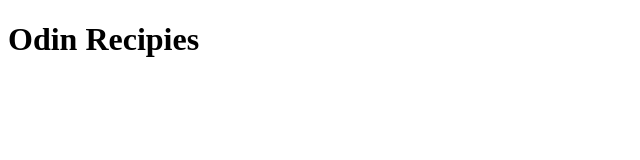
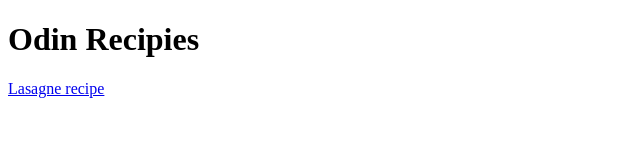
Before and after one commit to Meikyui/Odin-recipies, a plain HTML site: page index.html in a window 1280 px wide. Shown: the whole page, without its empty margins (0-640 px from the left). Drawn offline with Linux system fonts and the light colour scheme.

Commit message:
replaced old index file with new one

```diff
--- a/index.html
+++ b/index.html
@@ -6,5 +6,6 @@
     </head>
     <body>
         <h1>Odin Recipies</h1>
+        <a href="recipies/lasagne.html">Lasagne recipe</a>
     </body>
 </html>
```
